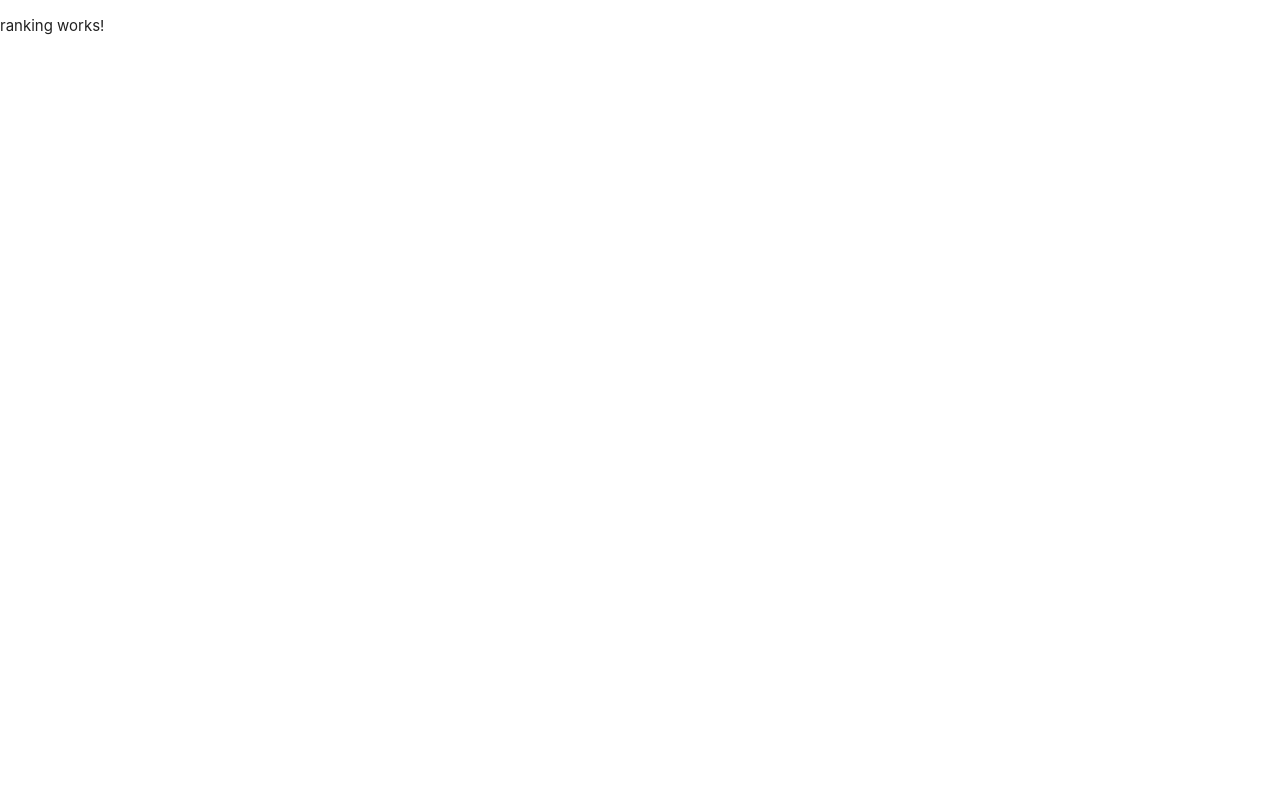
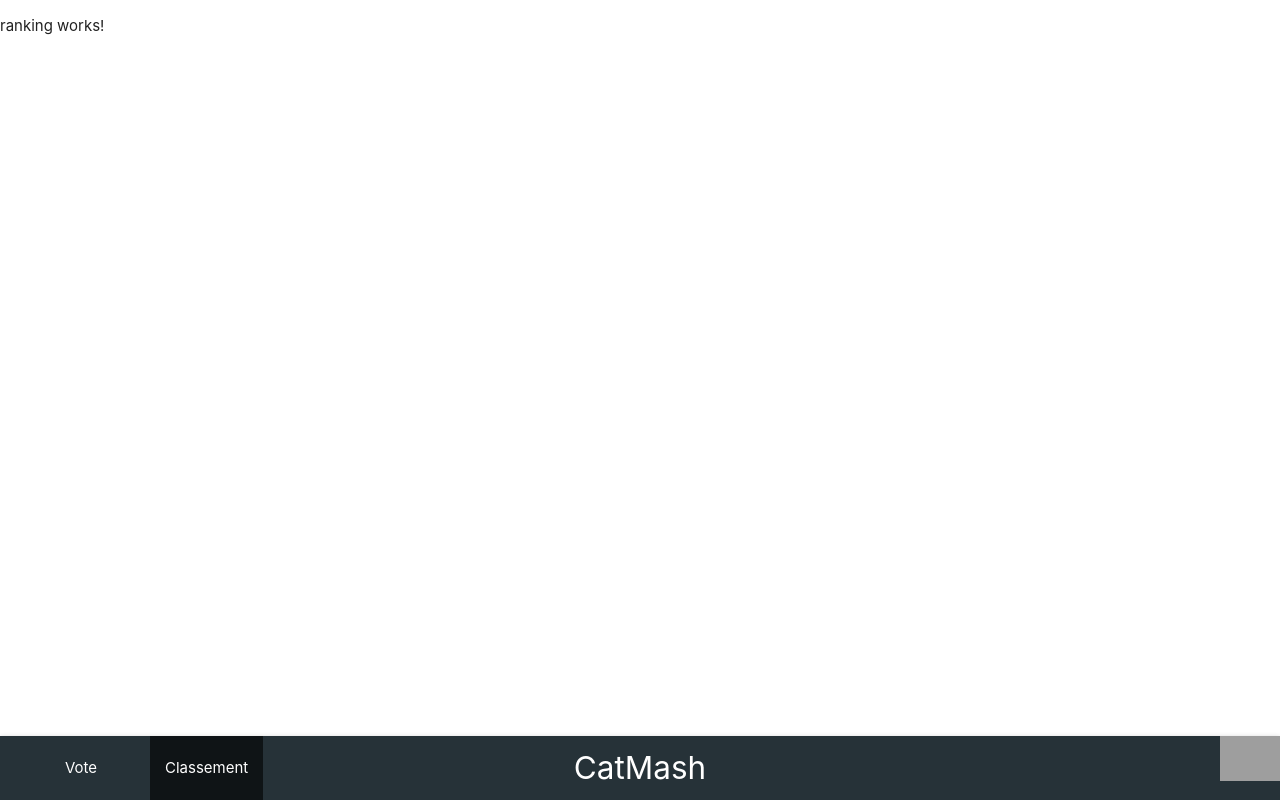
Before and after one commit to belbalMehdi/catmash-front, an Angular app in the folder catmash-front/: page /ranking in a window 1280 px wide. Built offline with nearby package versions, Linux system fonts and the light colour scheme; grey boxes are pictures that could not be loaded.

Commit message:
Creation d'une barre de navigation entre les pages classement (route=ranking) et la page vote (route=rate)

```diff
--- a/catmash-front/src/app/app.component.html
+++ b/catmash-front/src/app/app.component.html
@@ -1 +1,2 @@
 <router-outlet></router-outlet>
+<app-navigation></app-navigation>
--- a/catmash-front/src/app/navigation/navigation.component.css
+++ b/catmash-front/src/app/navigation/navigation.component.css
@@ -0,0 +1,16 @@
+nav {
+    position: fixed;
+    bottom: 0px;
+}
+
+nav ul li{
+    min-width: 100px;
+}
+
+nav ul{
+    padding-left: 50px;
+}
+
+nav ul li.active {
+    background-color: rgba(0,0,0,0.6);
+}
--- a/catmash-front/src/app/navigation/navigation.component.html
+++ b/catmash-front/src/app/navigation/navigation.component.html
@@ -1,3 +1,10 @@
-<p>
-  navigation works!
-</p>
+<nav class="blue-grey darken-4">
+  <div class="nav-fixed">
+    <a href="#" class="brand-logo center">CatMash</a>
+    <img src="https://i.pinimg.com/564x/e0/28/73/e02873762a7d653597563a7a9f668f07.jpg" class="right" style="width:60px">
+    <ul id="nav-mobile" class="left hide-on-med-and-down">
+      <li routerLinkActive="active"><a routerLink="rate">Vote</a></li>
+      <li routerLinkActive="active"><a routerLink="ranking">Classement</a></li>
+    </ul>
+  </div>
+</nav>
```
